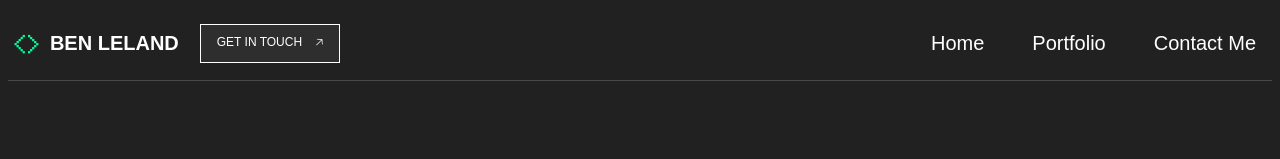
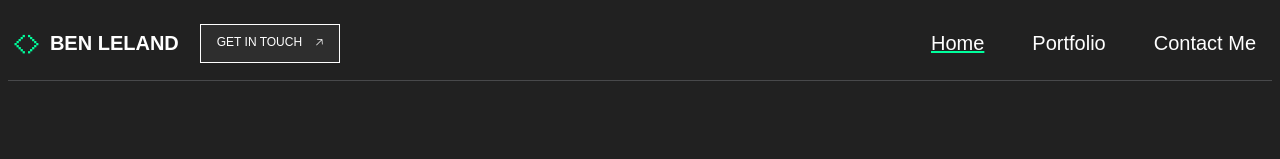
Before and after one commit to Ben-Leland/BenLeland-Portfolio, a React app: page / in a window 1280 px wide. Shown: the top 159 px of the page. Built offline with nearby package versions, Linux system fonts and the light colour scheme; a web font is replaced by a local one.

Commit message:
Add decoration for current navlink location

```diff
--- a/src/components/Navbar/Navbar.css
+++ b/src/components/Navbar/Navbar.css
@@ -136,4 +136,9 @@ nav.container {
         margin-left: 1rem;
         margin-right: 1rem;
     }
+
+    .nav-link.active {
+        text-decoration: underline;
+        text-decoration-color: #00ff9d;
+    }
 }
--- a/src/components/Navbar/Navbar.jsx
+++ b/src/components/Navbar/Navbar.jsx
@@ -1,5 +1,5 @@
 import React, {useState} from "react";
-import { Link } from "react-router-dom";
+import { NavLink } from "react-router-dom";
 import "./Navbar.css";
 
 export default function Navbar() {
@@ -8,12 +8,12 @@ export default function Navbar() {
     return (
         <nav className="container">
             <div className="brand">
-                <Link to="/" className="nav-link-home">
+                <NavLink to="/" className="nav-link-home">
                     <p className="symbol">&lt;&gt;</p>
                     <p className="navName"><strong>BEN LELAND</strong></p>
-                </Link>
+                </NavLink>
 
-                <Link to="/contact" className="link-button nav-get-in-touch">GET IN TOUCH &nbsp;&nbsp; 🡥</Link>
+                <NavLink to="/contact" className="link-button nav-get-in-touch">GET IN TOUCH &nbsp;&nbsp; 🡥</NavLink>
             </div>
 
             <button
@@ -29,15 +29,15 @@ export default function Navbar() {
             </button>
 
             <div className={`mobile-menu ${isOpen ? "open" : ""}`}>
-                <Link to="/" onClick={() => setIsOpen(false)}>Home</Link>
-                <Link to="/portfolio" onClick={() => setIsOpen(false)}>Portfolio</Link>
-                <Link to="/contact" onClick={() => setIsOpen(false)}>Contact Me</Link>
+                <NavLink to="/" onClick={() => setIsOpen(false)}>Home</NavLink>
+                <NavLink to="/portfolio" onClick={() => setIsOpen(false)}>Portfolio</NavLink>
+                <NavLink to="/contact" onClick={() => setIsOpen(false)}>Contact Me</NavLink>
             </div>
 
             <div className="desktop-menu">
-                <Link to="/" className="nav-link">Home</Link>
-                <Link to="/portfolio" className="nav-link">Portfolio</Link>
-                <Link to="/contact" className="nav-link">Contact Me</Link>
+                <NavLink to="/" className="nav-link">Home</NavLink>
+                <NavLink to="/portfolio" className="nav-link">Portfolio</NavLink>
+                <NavLink to="/contact" className="nav-link">Contact Me</NavLink>
             </div>
 
             <div className={`overlay ${isOpen ? "open" : ""}`} onClick={() => setIsOpen(false)}></div>
```
